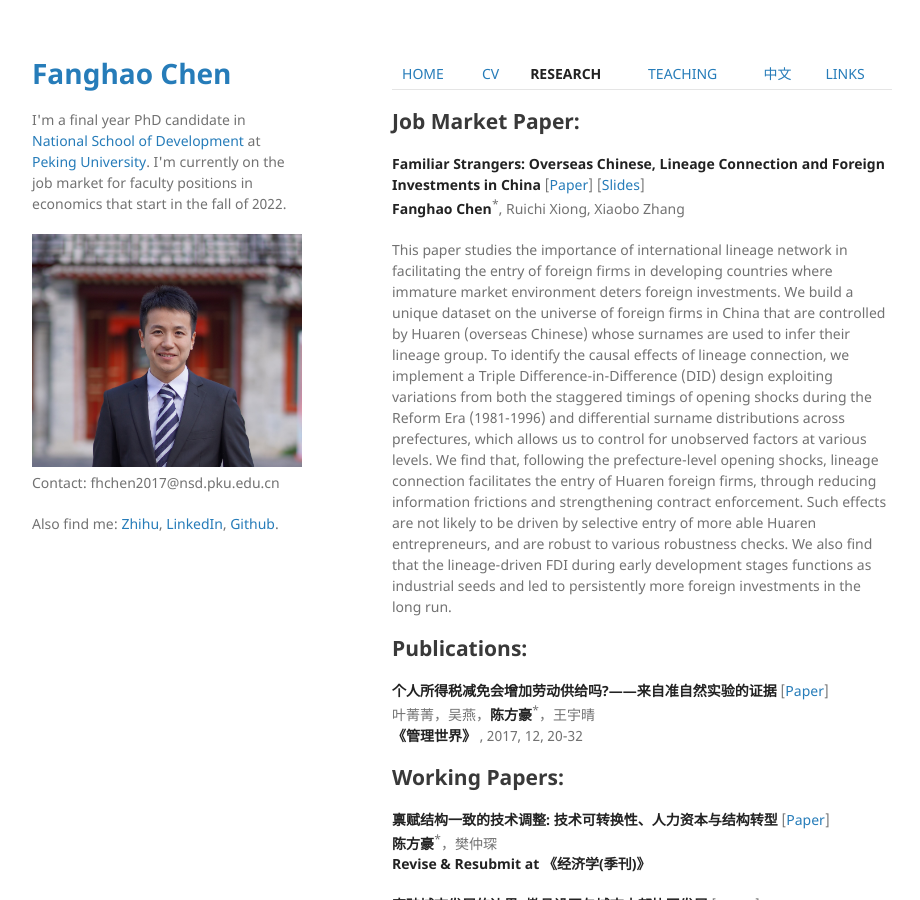
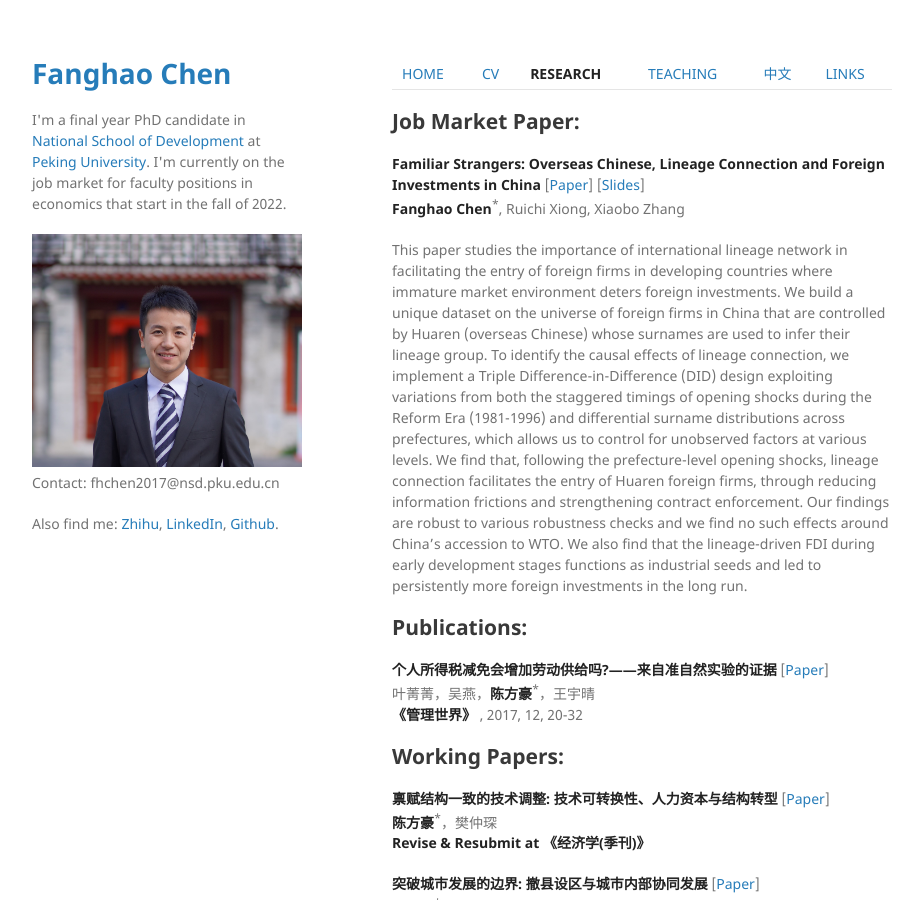
Before and after one commit to FanghaoChen/homepage, a Jekyll site: the page built from research.md, in a window 1280 px wide and 900 px high. Shown: the whole window, without its empty margins (178-1098 px from the left). Built offline with Jekyll 4.4.1, drawn with Linux system fonts in a browser that asks for light colours.

Commit message:
Update research.md

```diff
--- a/research.md
+++ b/research.md
@@ -9,7 +9,7 @@ layout: default
 **Familiar Strangers: Overseas Chinese, Lineage Connection and Foreign Investments in China** [[Paper](./assets/JMP_FanghaoChen_211120.pdf)] [[Slides](./assets/familiar_stranger_slides_211116.pdf)]<br/>
 **Fanghao Chen**<sup>*</sup>, Ruichi Xiong, Xiaobo Zhang
 
-This paper studies the importance of international lineage network in facilitating the entry of foreign firms in developing countries where immature market environment deters foreign investments. We build a unique dataset on the universe of foreign firms in China that are controlled by Huaren (overseas Chinese) whose surnames are used to infer their lineage group. To identify the causal effects of lineage connection, we implement a Triple Difference-in-Difference (DID) design exploiting variations from both the staggered timings of opening shocks during the Reform Era (1981-1996) and differential surname distributions across prefectures, which allows us to control for unobserved factors at various levels. We find that, following the prefecture-level opening shocks, lineage connection facilitates the entry of Huaren foreign firms, through reducing information frictions and strengthening contract enforcement. Such effects are not likely to be driven by selective entry of more able Huaren entrepreneurs, and are robust to various robustness checks. We also find that the lineage-driven FDI during early development stages functions as industrial seeds and led to persistently more foreign investments in the long run.
+This paper studies the importance of international lineage network in facilitating the entry of foreign firms in developing countries where immature market environment deters foreign investments. We build a unique dataset on the universe of foreign firms in China that are controlled by Huaren (overseas Chinese) whose surnames are used to infer their lineage group. To identify the causal effects of lineage connection, we implement a Triple Difference-in-Difference (DID) design exploiting variations from both the staggered timings of opening shocks during the Reform Era (1981-1996) and differential surname distributions across prefectures, which allows us to control for unobserved factors at various levels. We find that, following the prefecture-level opening shocks, lineage connection facilitates the entry of Huaren foreign firms, through reducing information frictions and strengthening contract enforcement. Our findings are robust to various robustness checks and we find no such effects around China's accession to WTO. We also find that the lineage-driven FDI during early development stages functions as industrial seeds and led to persistently more foreign investments in the long run.
 
 ## Publications:
 
```
